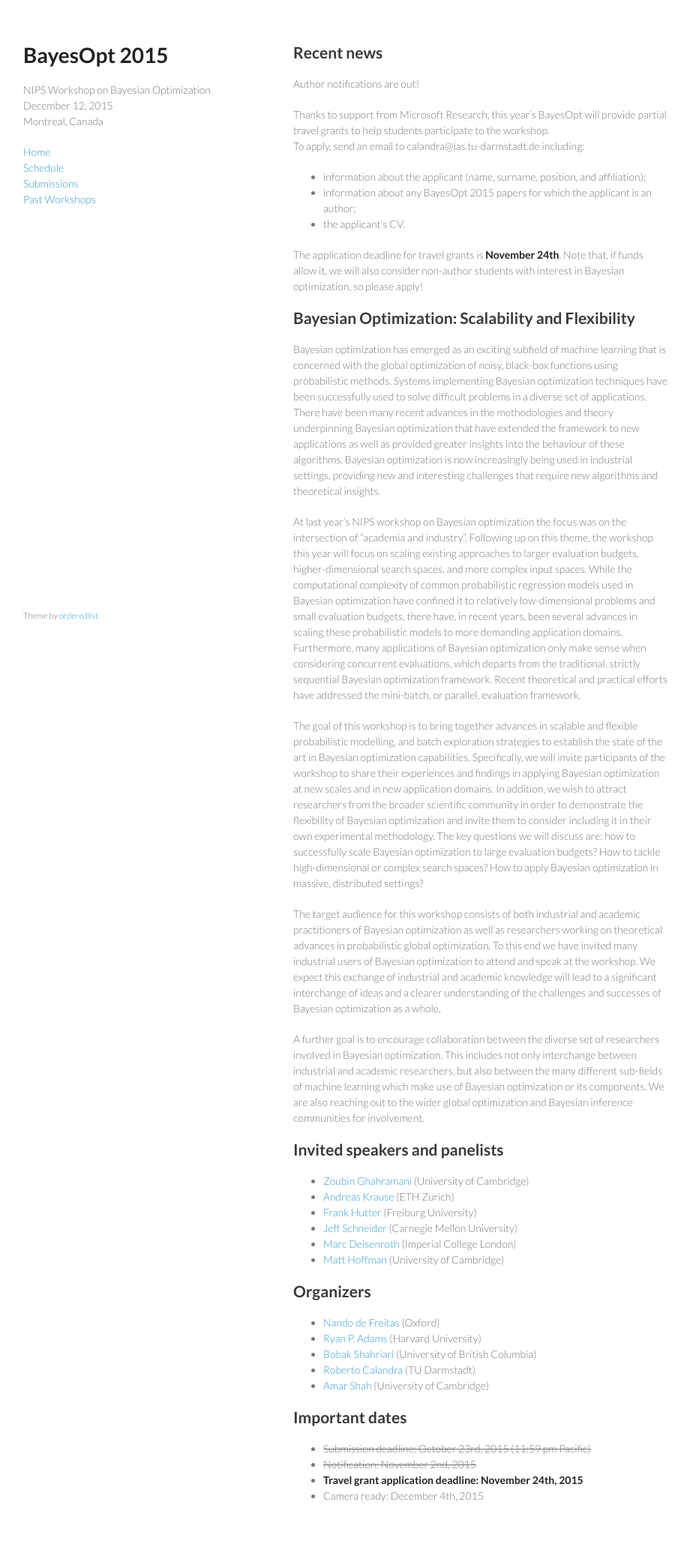
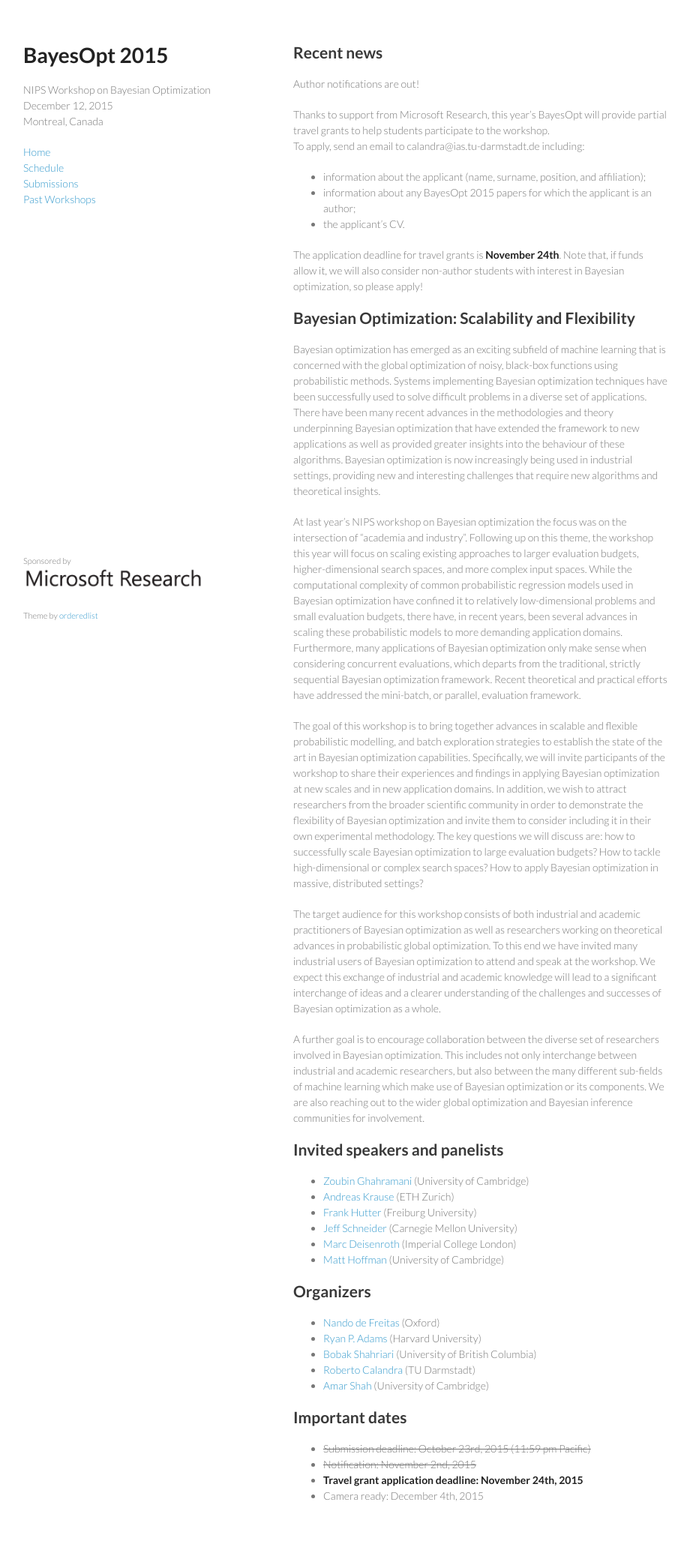
Before and after one commit to bayesopt/bayesopt.github.io, a Jekyll site: the page built from index.md, in a window 1280 px wide. Shown: the whole page at 75% size, without its empty margins (179-1099 px from the left). Built offline with Jekyll 4.4.1, drawn with Linux system fonts in a browser that asks for light colours.

Commit message:
Add MSR logo.

```diff
--- a/_layouts/default.html
+++ b/_layouts/default.html
@@ -28,6 +28,12 @@
       </section>
       <footer>
         <p><small>
+            Sponsored by
+            <img src="MSRLogoDigitalBlack.png"
+                 alt="Microsoft Research"
+                 width="240">
+        </small></p>
+        <p><small>
             Theme by <a href="https://github.com/orderedlist">orderedlist</a>
         </small></p>
       </footer>
```
Also changed, not shown: MSRLogoDigitalBlack.png (added).
